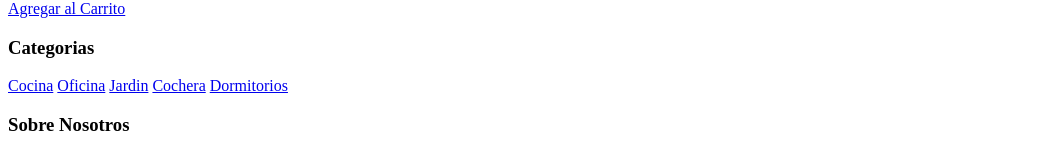
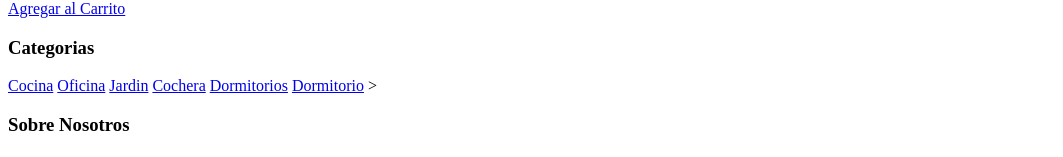
Before and after one commit to CristianRodr/EstudioHTML-CSS, a website: page index.html in a window 1280 px wide. Shown: the part 6196-6353 px from the top of the page, without its empty margins (0-1063 px from the left). Drawn offline with Linux system fonts and the light colour scheme.

Commit message:
Prueba rama

```diff
--- a/index.html
+++ b/index.html
@@ -9,7 +9,6 @@
         <meta http-equiv="X-UA-Compatible" content="ie=edge" />
         <title>Aprendiendo HTMl</title>
     </head>
-
     <body>
         <header>
             <h1>Tienda Muebles</h1>
@@ -174,6 +173,7 @@
                     <a href="#">Jardin</a>
                     <a href="#">Cochera</a>
                     <a href="#">Dormitorios</a>
+                    <a href="#">Dormitorio</a> >
                 </nav>
             </div>
 
```
